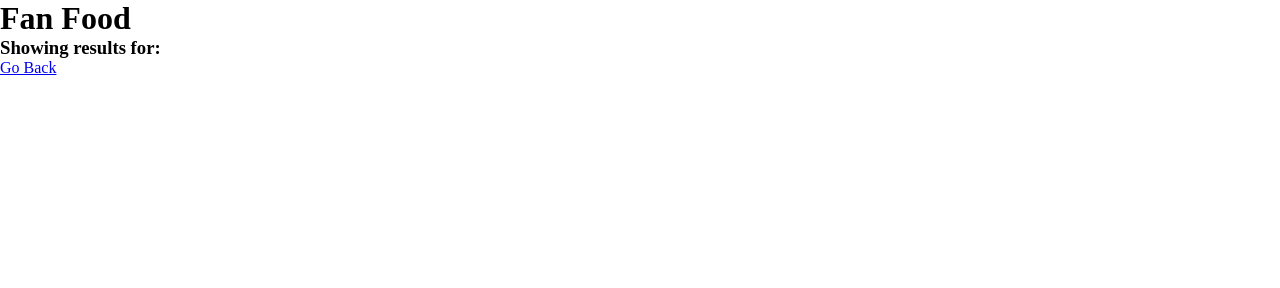
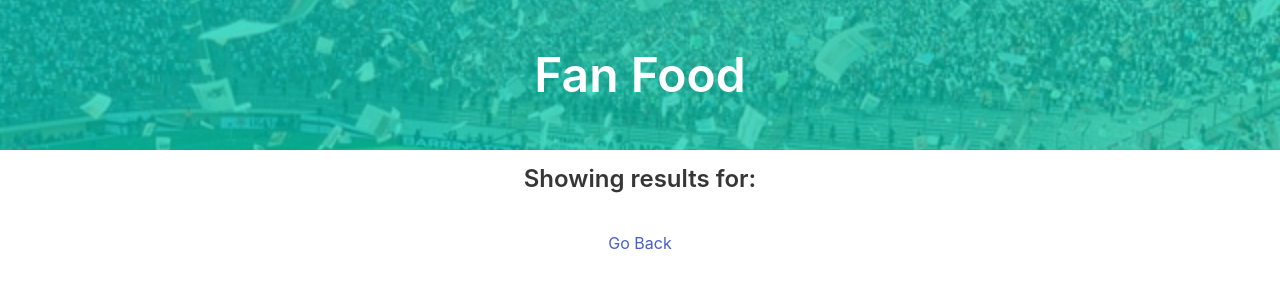
Before and after one commit to masontmorris/fanfood, a plain HTML site: page single-event.html in a window 1280 px wide. Drawn offline with nearby package versions, Linux system fonts and the light colour scheme.

Commit message:
bulma css additions

```diff
--- a/assets/css/style.css
+++ b/assets/css/style.css
@@ -22,6 +22,9 @@ section  {
     text-align: center;
 }
 
+h3 {
+    padding: 15px;
+}
 /* Hero Image */
 
  .hero.has-background {
--- a/single-event.html
+++ b/single-event.html
@@ -4,20 +4,31 @@
     <meta charset="UTF-8">
     <meta http-equiv="X-UA-Compatible" content="IE=edge">
     <meta name="viewport" content="width=device-width, initial-scale=1.0">
+  <!-- Bulma CSS Framework -->
+    <link rel="stylesheet" href="https://cdn.jsdelivr.net/npm/bulma@0.9.3/css/bulma.min.css">
+    <!-- Main Local CSS Styling-->
     <link rel="stylesheet" href="./assets/css/style.css" />
     <title>Results - Fan Food</title>
 </head>
 <body>
     <header>
-        <h1>Fan Food</h1>
-        <h3>Showing results for: <span id="event-name"></span></h3>
+       <section class="hero is-primary has-background hero-images-style">
+         <img class="hero-background is-transparent hero is-primary" src="assets/sports-crowd.jpg" alt="sports crowd ">
+    <div class="hero-body">
+     <div class="container">
+      <h1 class="title is-1">Fan Food</h1>
+    </div>
+     </div>
+ </section>
+      <section>
+        <h3 label class="title is-4">Showing results for: <span id="event-name"></span></h3>
 
         <div>
-            <a href="./index.html" class="btn-back">
+          <a href="./index.html" class="btn-back" button class="button is-primary"</a>
               Go Back
-            </a>
+            </button>
           </div>
-
+      </section>
     </header>
 
 </body>
```
